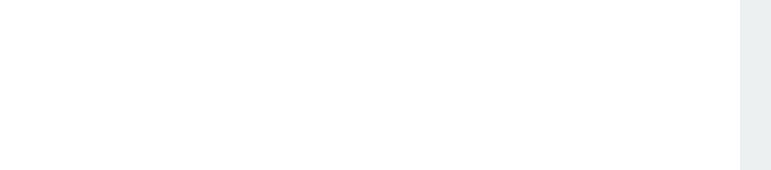
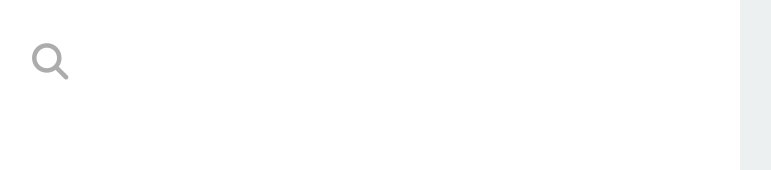
Before and after one commit to CamilleBreillot/react-gifs, a React app: page / in a window 1280 px wide. Shown: the top 170 px of the page, without its empty margins (28-799 px from the left). Built offline with nearby package versions, Linux system fonts and the light colour scheme.

Commit message:
search bar component created and implemented with basic render

```diff
--- a/src/components/app.jsx
+++ b/src/components/app.jsx
@@ -1,11 +1,15 @@
 import React,  { Component } from 'react';
+import Search from './search_bar.jsx';
 
 class App extends Component {
   render () {
     return (
       <div>
-        <div className="left-scene" />
-        <div className="right-scene" />
+        <div className="left-scene">
+          <Search />
+        </div>
+        <div className="right-scene">
+        </div>
       </div>
     );
   }
--- /dev/null
+++ b/src/components/search_bar.jsx
@@ -0,0 +1,11 @@
+import React, { Component } from 'react';
+
+class Search extends Component {
+  render() {
+    return (
+      <input className='form-search form-control' type='text'></input>
+    );
+  }
+}
+
+export default Search;
--- a/templates/index.html
+++ b/templates/index.html
@@ -3,6 +3,7 @@
   <head>
     <meta charset="UTF-8">
     <link rel="stylesheet" href="https://maxcdn.bootstrapcdn.com/bootstrap/3.3.7/css/bootstrap.min.css">
+    <script src="https://kit.fontawesome.com/828e939a75.js" crossorigin="anonymous"></script>
     <title>React boilerplate</title>
   </head>
   <body>
```
